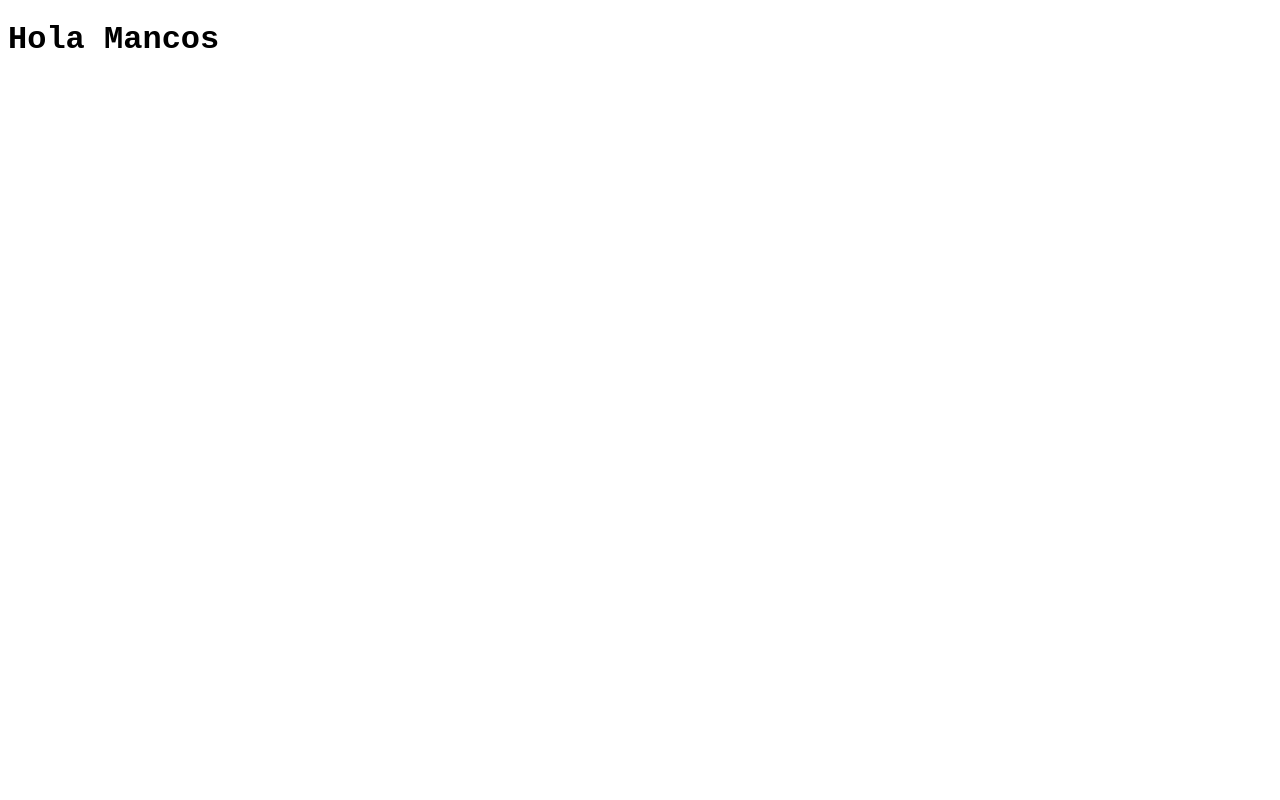
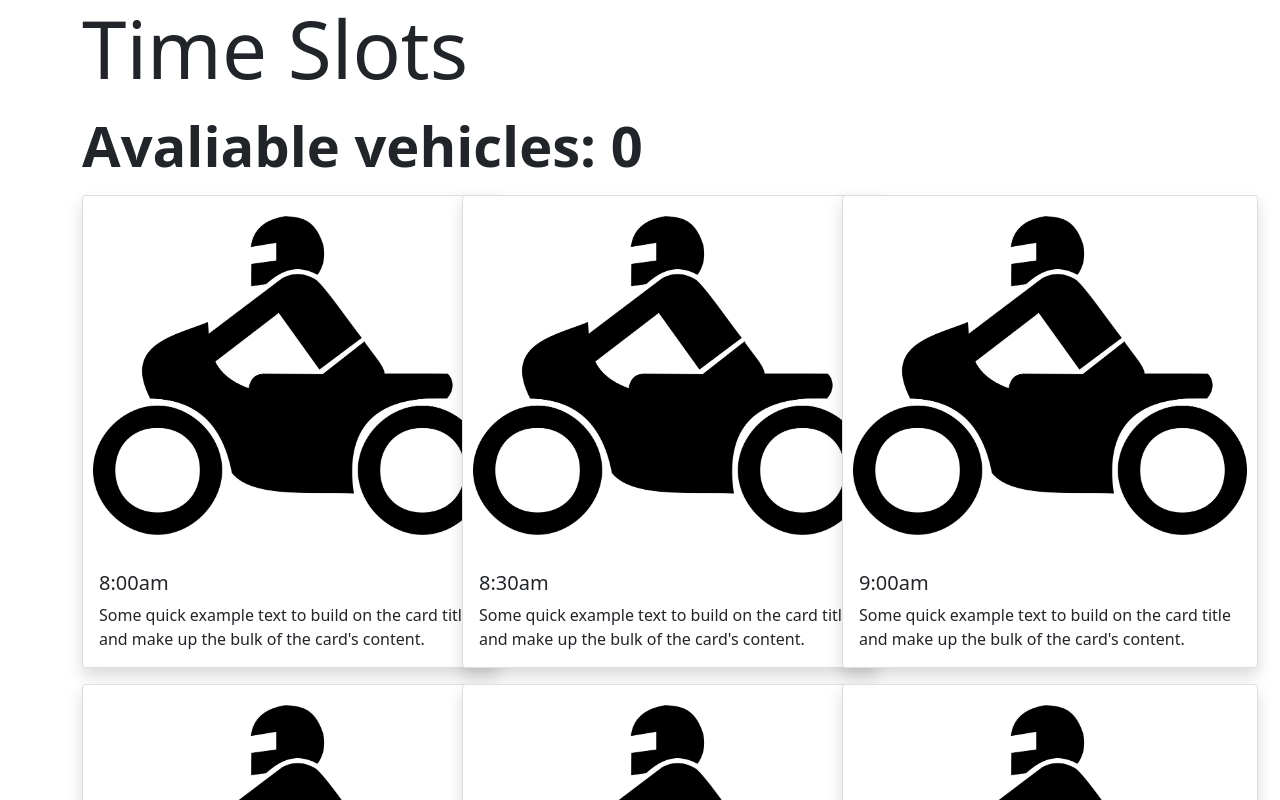
Before and after one commit to RobertSepulveda1995/tramos-horarios, a JavaScript app: page / in a window 1280 px wide. Shown: the top 800 px of the page. Built offline with nearby package versions, Linux system fonts and the light colour scheme; the HTML template or start-up script is replaced by a standard one.

Commit message:
install react bootstrap and create the interface for the proyect

```diff
--- a/config/webpack.common.js
+++ b/config/webpack.common.js
@@ -4,6 +4,7 @@ const path = require('path');
 /** @type {import('webpack').Configuration}*/
 module.exports = {
     entry: './src/index.js',
+
     output: {
         filename: '[name].[contenthash].js',
         path: path.resolve(__dirname, '../dist'),
--- a/package.json
+++ b/package.json
@@ -19,8 +19,10 @@
     },
     "homepage": "https://github.com/RobertSepulveda1995/tramos-horarios#readme",
     "dependencies": {
+        "bootstrap": "^5.0.1",
         "core-js": "^3.14.0",
         "react": "^17.0.2",
+        "react-bootstrap": "^1.6.1",
         "react-dom": "^17.0.2"
     },
     "devDependencies": {
--- a/src/App.css
+++ b/src/App.css
@@ -1,3 +1,7 @@
-.app {
-    font-family: 'Courier New', Courier, monospace;
+.title {
+    font-weight: 400 !important;
 }
+
+.vehicles {
+    font-weight: bold !important;
+}
--- a/src/App.js
+++ b/src/App.js
@@ -1,9 +1,45 @@
+import 'bootstrap/dist/css/bootstrap.min.css';
+import deliveryGuy from './assets/DeliveryGuy.png';
+import { Container, Row, Col, Card } from 'react-bootstrap';
+import { timeSlots } from './utils/timeSlots';
+
 import './App.css';
 const App = () => {
   return (
-    <div className="app">
-      <h1>Hola Mancos</h1>
-    </div>
+    <>
+      <Container>
+        <p className="display-1 title">Time Slots</p>
+
+        <p className="display-4 vehicles">Avaliable vehicles: 0</p>
+        <Row>
+          {timeSlots.map((value) => (
+            <Col md="4" key={value.id}>
+              <Card
+                style={{
+                  width: '26rem',
+
+                  marginBottom: '1rem',
+                }}
+                className="shadow rounded"
+              >
+                <Card.Img
+                  style={{ padding: '20px 10px 20px 10px' }}
+                  variant="top"
+                  src={deliveryGuy}
+                />
+                <Card.Body>
+                  <Card.Title>{value.time}</Card.Title>
+                  <Card.Text>
+                    Some quick example text to build on the card title and make
+                    up the bulk of the card's content.
+                  </Card.Text>
+                </Card.Body>
+              </Card>
+            </Col>
+          ))}
+        </Row>
+      </Container>
+    </>
   );
 };
 
--- /dev/null
+++ b/src/utils/timeSlots.js
@@ -0,0 +1,103 @@
+export const timeSlots = [{
+        id: 0,
+        time: '8:00am',
+    },
+    {
+        id: 1,
+        time: '8:30am',
+    },
+    {
+        id: 2,
+        time: '9:00am',
+    },
+    {
+        id: 3,
+        time: '9:30am',
+    },
+    {
+        id: 4,
+        time: '10:00am',
+    },
+    {
+        id: 5,
+        time: '10:30am',
+    },
+    {
+        id: 6,
+        time: '11:00am',
+    },
+    {
+        id: 7,
+        time: '11:30am',
+    },
+    {
+        id: 8,
+        time: '12:00pm',
+    },
+    {
+        id: 9,
+        time: '12:30pm',
+    },
+    {
+        id: 10,
+        time: '13:00pm',
+    },
+    {
+        id: 11,
+        time: '13:30pm',
+    },
+    {
+        id: 12,
+        time: '14:00pm',
+    },
+    {
+        id: 13,
+        time: '14:30pm',
+    },
+    {
+        id: 14,
+        time: '15:00pm',
+    },
+    {
+        id: 15,
+        time: '15:30pm',
+    },
+    {
+        id: 16,
+        time: '16:00pm',
+    },
+    {
+        id: 17,
+        time: '16:30pm',
+    },
+
+    {
+        id: 18,
+        time: '17:00pm',
+    },
+
+    {
+        id: 19,
+        time: '17:30pm',
+    },
+    {
+        id: 20,
+        time: '18:00pm',
+    },
+    {
+        id: 21,
+        time: '18:30pm',
+    },
+    {
+        id: 22,
+        time: '19:00pm',
+    },
+    {
+        id: 23,
+        time: '19:30pm',
+    },
+    {
+        id: 24,
+        time: '20:00pm',
+    },
+];
```
Also changed, not shown: src/assets/DeliveryGuy.png (added), 1 other file (tests, documents, lock files or other folders).
